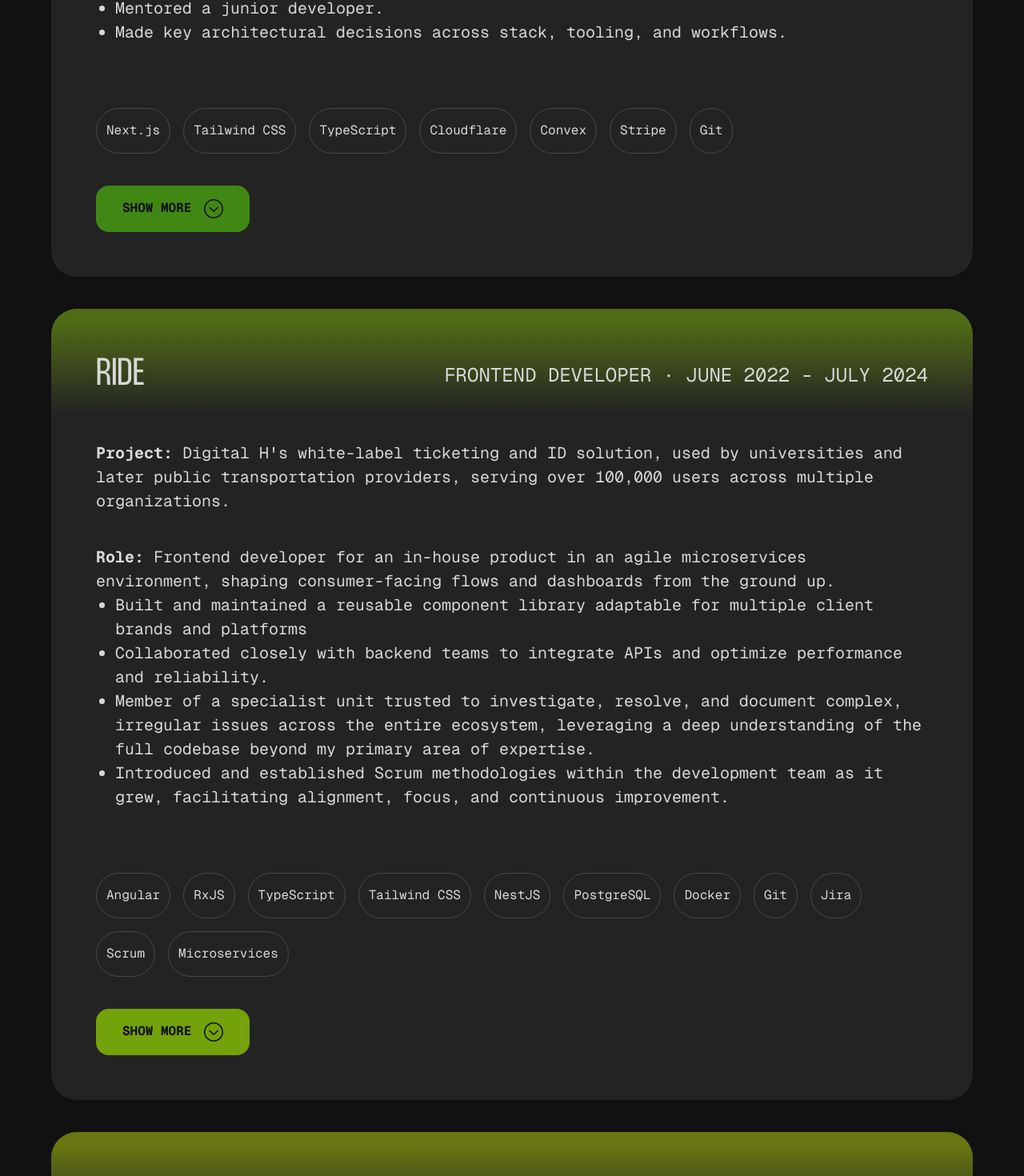
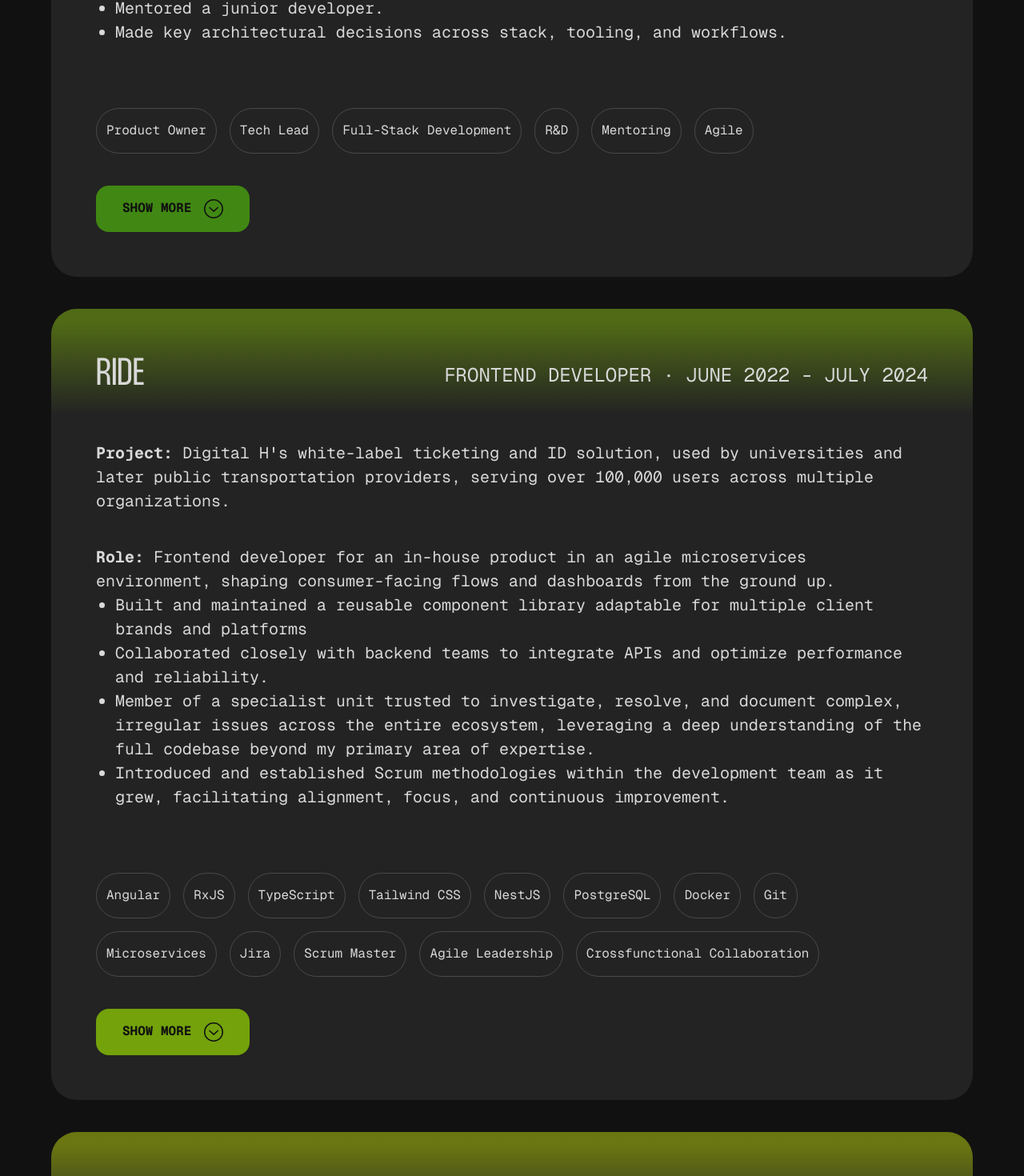
Before and after one commit to SimonSchoetz/simon-schoetz-website-2025, a Next.js app: page / in a window 1280 px wide. Shown: the part 2816-4286 px from the top of the page at 80% size. Built offline with nearby package versions, Linux system fonts and the light colour scheme.

Commit message:
adjust skills in projects

```diff
--- a/app/_sections/ProjectsSection.tsx
+++ b/app/_sections/ProjectsSection.tsx
@@ -58,7 +58,7 @@
     ),
     expandableContent: (
       <>
-        <ExpandableCardItem title='Key Achievements: '>
+        <ExpandableCardItem title='Key Achievements:'>
           <ul className='list-disc pl-6'>
             <li>
               Launched a functional MVP with secure video hosting and streaming.
@@ -86,13 +86,12 @@
       </>
     ),
     chips: [
-      'Next.js',
-      'Tailwind CSS',
-      'TypeScript',
-      'Cloudflare',
-      'Convex',
-      'Stripe',
-      'Git',
+      'Product Owner',
+      'Tech Lead',
+      'Full-Stack Development',
+      'R&D',
+      'Mentoring',
+      'Agile',
     ],
   },
   {
@@ -135,7 +134,7 @@
     ),
     expandableContent: (
       <>
-        <ExpandableCardItem title='Key Achievements: '>
+        <ExpandableCardItem title='Key Achievements:'>
           <ul className='list-disc pl-6'>
             <li>
               Contributed to the successful pivot from digital IDs to a fully
@@ -178,9 +177,11 @@
       'PostgreSQL',
       'Docker',
       'Git',
+      'Microservices',
       'Jira',
-      'Scrum',
-      'Microservices',
+      'Scrum Master',
+      'Agile Leadership',
+      'Crossfunctional Collaboration',
     ],
   },
   {
@@ -215,7 +216,7 @@
     ),
     expandableContent: (
       <>
-        <ExpandableCardItem title='Key Achievements: '>
+        <ExpandableCardItem title='Key Achievements:'>
           <ul className='list-disc pl-6'>
             <li>
               Reduced technical debt by breaking down monolithic files of up to
@@ -258,6 +259,8 @@
       'Python',
       'SQLAlchemy',
       'Docker',
+      'Stakeholder Management',
+      'Technical Debt Reduction',
     ],
   },
 ];
```
